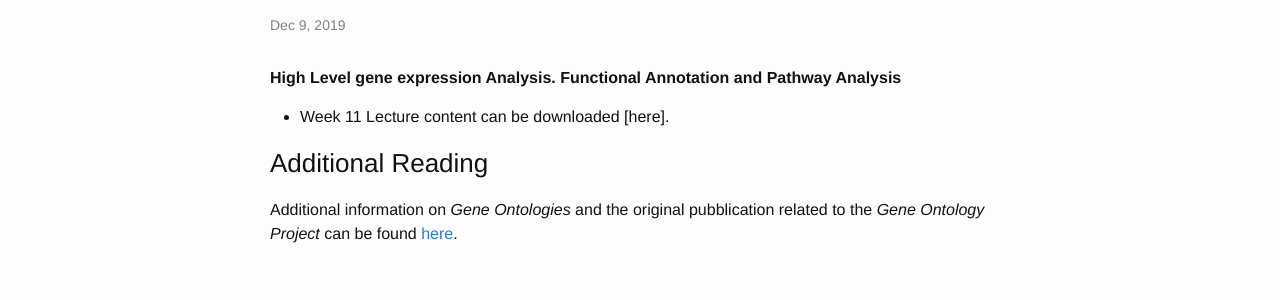
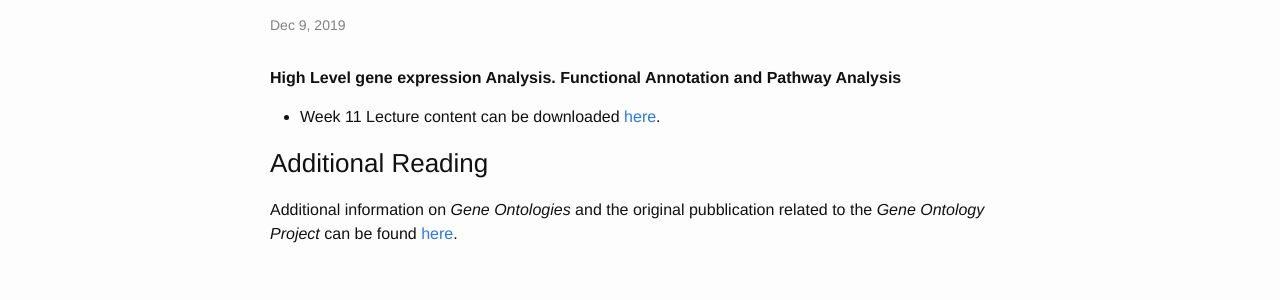
Before and after one commit to sods/bioinformatics, a Jekyll site: the page built from _posts/2019-12-9-week-11-functional-annotation-and-pathway-analysis.md, in a window 1280 px wide. Shown: the part 480-780 px from the top of the page. Built offline with Jekyll 4.4.1, drawn with Linux system fonts in a browser that asks for light colours; comment, search, counter and statistics services are not loaded; part of the change alters nothing that is shown.

```diff
--- a/_posts/2019-12-9-week-11-functional-annotation-and-pathway-analysis.md
+++ b/_posts/2019-12-9-week-11-functional-annotation-and-pathway-analysis.md
@@ -9,7 +9,7 @@ tagline: High Level gene expression Analysis. Functional Annotation and Pathway
 ---
 
 
-* Week 11 Lecture content can be downloaded [here].
+* Week 11 Lecture content can be downloaded [here](http://opendsi.cc/bioinformatics/assets/Lecture_Wk10.pdf).
 
 ### Additional Reading
 
```
